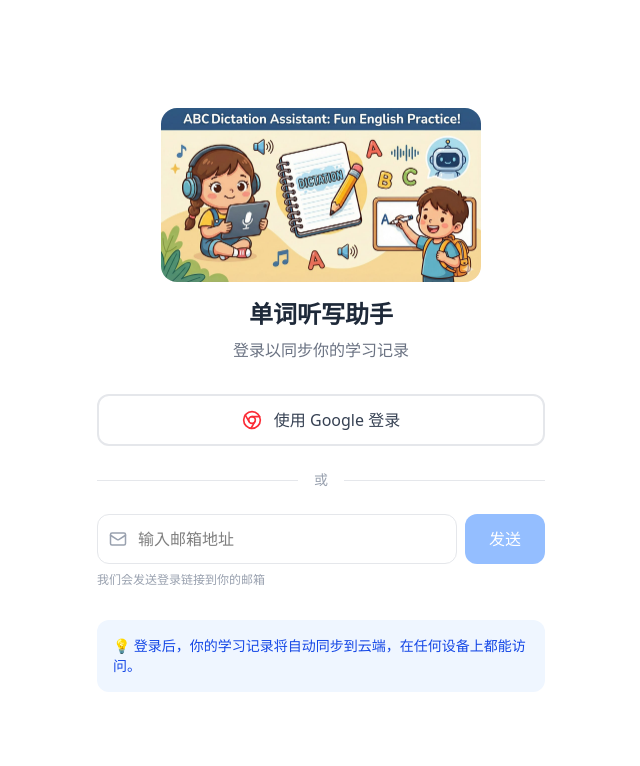
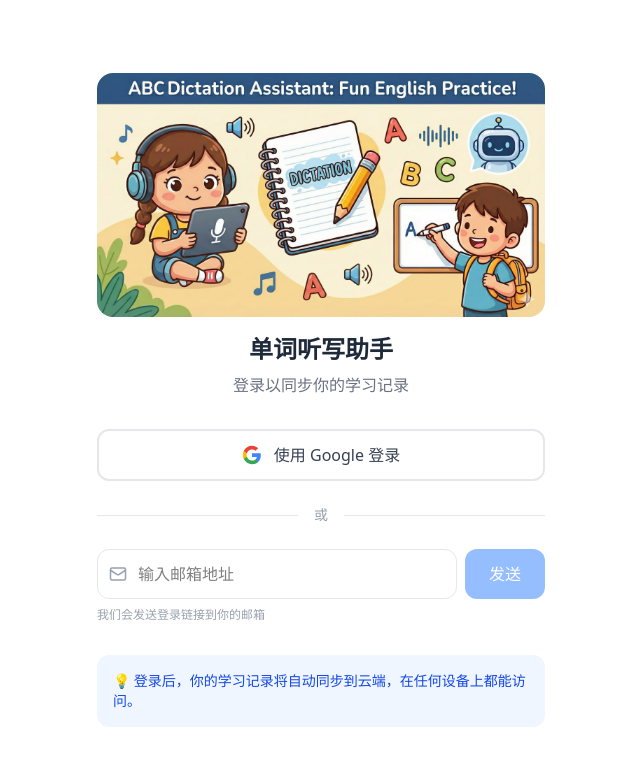
Before and after one commit to codebooody-debug/spelling-cards, a React (Vite) app: page /login in a window 1280 px wide. Shown: the top 766 px of the page, without its empty margins (319-959 px from the left). Built offline with nearby package versions, Linux system fonts and the light colour scheme; no server answers.

Commit message:
登录页: 图片宽度与按钮一致, 更换Google官方图标

```diff
--- a/src/pages/LoginPage.jsx
+++ b/src/pages/LoginPage.jsx
@@ -78,7 +78,7 @@ function LoginPage() {
       <div className="w-full max-w-md">
         {/* Logo */}
         <div className="text-center mb-8">
-          <img src="/login-banner.jpg" alt="单词听写助手" className="w-full max-w-[320px] mx-auto mb-4 rounded-2xl" />
+          <img src="/login-banner.jpg" alt="单词听写助手" className="w-full mx-auto mb-4 rounded-2xl" />
           <h1 className="text-2xl font-bold text-gray-800">单词听写助手</h1>
           <p className="text-gray-500 mt-2">登录以同步你的学习记录</p>
         </div>
@@ -96,7 +96,12 @@ function LoginPage() {
           disabled={isLoading}
           className="w-full flex items-center justify-center gap-3 bg-white border-2 border-gray-200 hover:border-gray-300 text-gray-700 font-medium py-3 px-4 rounded-xl transition-all disabled:opacity-50 disabled:cursor-not-allowed"
         >
-          <Chrome size={20} className="text-red-500" />
+          <svg className="w-5 h-5" viewBox="0 0 24 24">
+            <path fill="#4285F4" d="M22.56 12.25c0-.78-.07-1.53-.2-2.25H12v4.26h5.92c-.26 1.37-1.04 2.53-2.21 3.31v2.77h3.57c2.08-1.92 3.28-4.74 3.28-8.09z"/>
+            <path fill="#34A853" d="M12 23c2.97 0 5.46-.98 7.28-2.66l-3.57-2.77c-.98.66-2.23 1.06-3.71 1.06-2.86 0-5.29-1.93-6.16-4.53H2.18v2.84C3.99 20.53 7.7 23 12 23z"/>
+            <path fill="#FBBC05" d="M5.84 14.09c-.22-.66-.35-1.36-.35-2.09s.13-1.43.35-2.09V7.07H2.18C1.43 8.55 1 10.22 1 12s.43 3.45 1.18 4.93l2.85-2.22.81-.62z"/>
+            <path fill="#EA4335" d="M12 5.38c1.62 0 3.06.56 4.21 1.64l3.15-3.15C17.45 2.09 14.97 1 12 1 7.7 1 3.99 3.47 2.18 7.07l3.66 2.84c.87-2.6 3.3-4.53 6.16-4.53z"/>
+          </svg>
           {isLoading ? '登录中...' : '使用 Google 登录'}
         </button>
 
```
